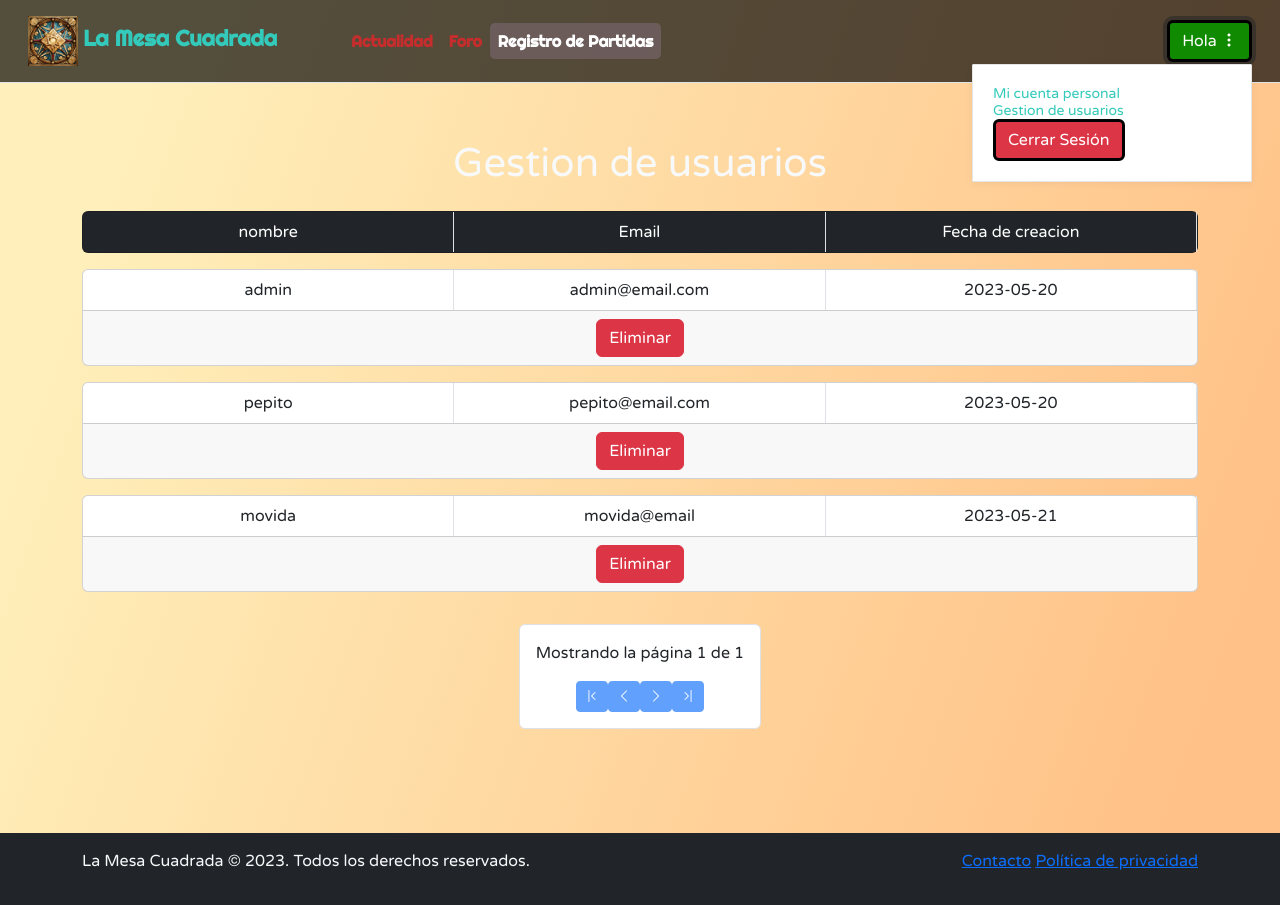
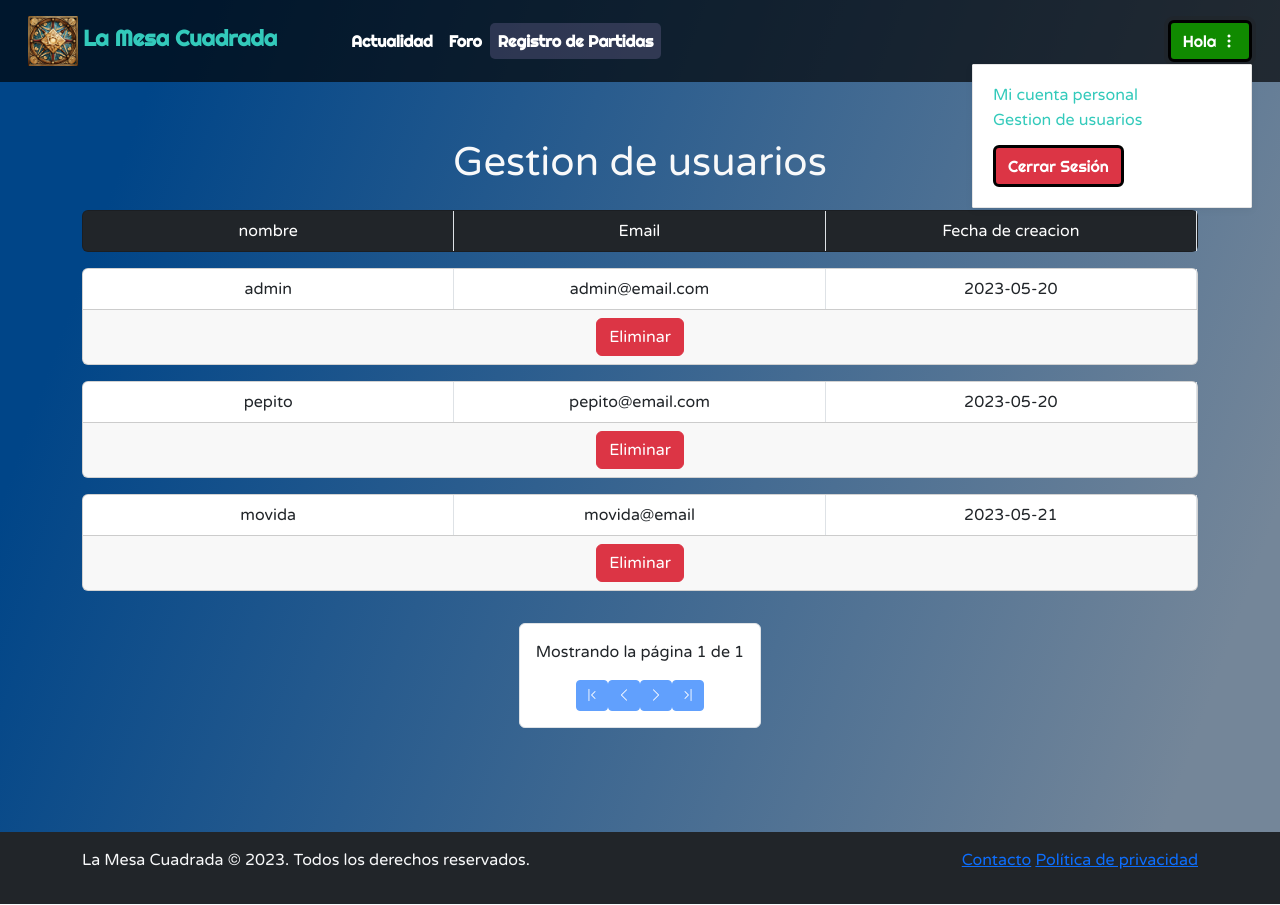
Before and after one commit to rubengbdev/LaMesaCuadrada, a PHP site: page /login/pages/mi_cuenta.php in a window 1280 px wide, after a click on "Hola". Run offline with PHP 8.4, Linux system fonts and the light colour scheme; the visitor is signed in with stand-in values (Sample User, id 1); data comes from the database, SQL or seed files in the repository.

Commit message:
Cambios graficos de la interfaz

```diff
--- a/css/index.css
+++ b/css/index.css
@@ -24,7 +24,10 @@ body {
     position: relative;
     min-height: 100vh;
     padding-bottom: 10em;
-    background-image: linear-gradient(109.6deg, rgb(255, 239, 186) 11.2%, rgb(255, 193, 135) 91.1%);
+    /* background-image: linear-gradient(109.6deg, rgb(255, 239, 186) 11.2%, rgb(255, 193, 135) 91.1%); */
+    /* background-color: #004588 */
+    background-image: linear-gradient(109.6deg, rgb(0, 69, 136) 11.2%, rgb(116, 134, 153) 91.1%);
+
 }
 
 .form-control {
@@ -37,7 +40,6 @@ body {
     background: #fff;
     padding-left: 16px;
     padding-right: 16px;
-    border-bottom: 1px solid #dfe3e8;
     border-radius: 0;
 }
 
@@ -112,7 +114,7 @@ body {
 }
 
 .navbar a {
-    color: #c72d2d;
+    color: #ffffff;
     padding: 8px 20px;
     background: transparent;
     line-height: normal;
@@ -149,17 +151,27 @@ body {
 
 .navbar .btn-primary,
 .navbar .btn-primary:active {
+    font-family: 'Righteous Regular', sans-serif;
+
     color: #fff;
     background: #33cabb !important;
     border: none;
 }
 
+.navbar .btn-danger,
+.navbar .btn-danger:active {
+    font-family: 'Righteous Regular', sans-serif;
+
+}
+
 .dropdown-menu .form-group {
+    border-radius: 30px;
     margin-bottom: 10px;
 }
 
 .navbar .btn-success,
 .navbar .btn-success:active {
+    font-family: 'Righteous Regular', sans-serif;
     color: #fff;
     background: #108a00 !important;
     border: none;
@@ -167,6 +179,8 @@ body {
 
 .navbar .btn-primary:hover,
 .navbar .btn-primary:focus {
+    font-family: 'Righteous Regular', sans-serif;
+
     color: #fff;
     background: #31bfb1 !important;
 }
@@ -266,7 +280,11 @@ footer {
 }
 
 .navbar {
-    background-color: rgba(0, 0, 0, 0.671);
+    /* background-color: #007EFC; */
+    /* background-color: rgba(0, 126, 252, 0.411); */
+    /* background-color: rgba(0, 0, 0, 0.671); */
+        background-color: rgba(0, 0, 0, 0.671);
+
     /* Ajusta el valor alpha para la opacidad deseada */
 }
 
@@ -319,3 +337,31 @@ footer {
     font-family: 'Righteous Regular', sans-serif;
     font-size: 1.1em;
 }
+
+.navbar-nav.text-light .seleccionado {
+    color: #D59F4F;
+    background-color: #ffffff25;
+    border-color: #bb7e22;
+    border: solid 1px;
+  }
+
+
+  #logout-form .dropdown-item {
+    padding-top: 10px;
+    padding-bottom: 10px;
+    font-size: 16px;
+  }
+
+  #logout-form .dropdown-item:first-child {
+    margin-bottom: 5px;
+  }
+
+  #logout-form .btn {
+    margin-top: 15px;
+  }
+
+  /*BOTON CREAR NOTICIAS*/
+  #crearNoticias {
+    background-color: #3498db;
+    color: #fff;
+  }
```
Also changed, not shown: index.php (+29 -9 lines).
